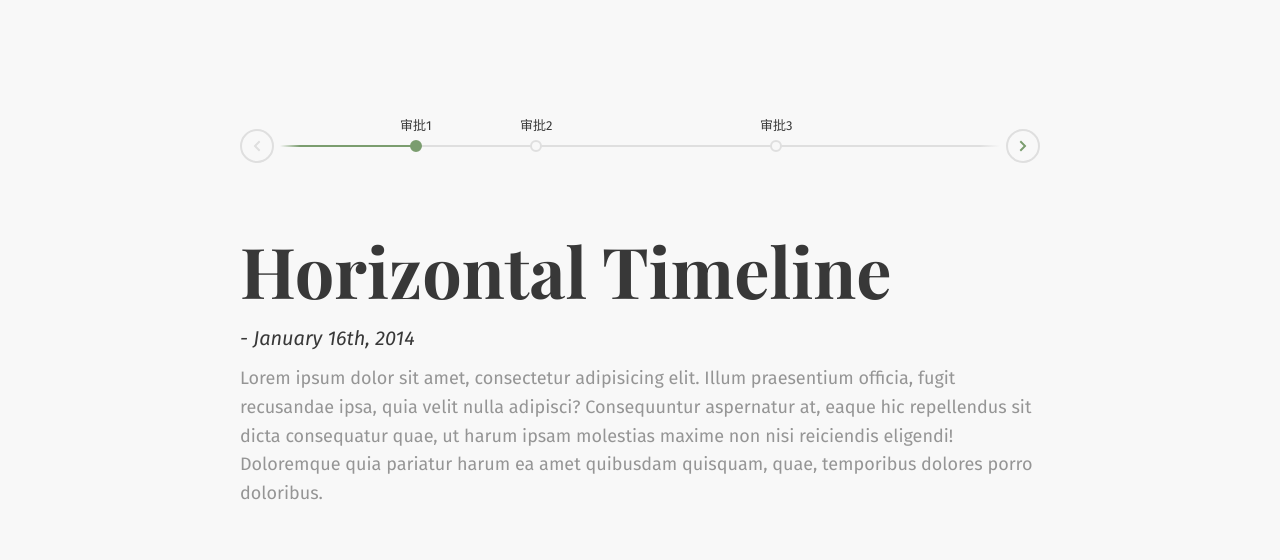
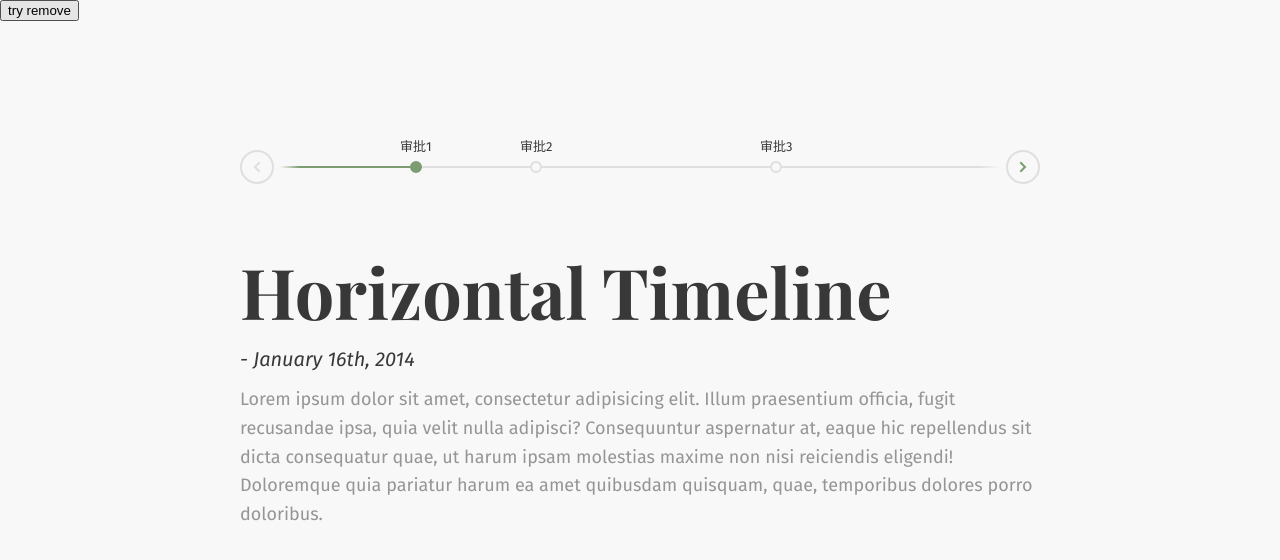
Before and after one commit to nullart/angular-horizontal-timeline, a plain HTML site: page index.html in a window 1280 px wide. Drawn offline with nearby package versions, Linux system fonts and the light colour scheme.

Commit message:
add move

```diff
--- a/app/timeline.controller.js
+++ b/app/timeline.controller.js
@@ -3,7 +3,8 @@
  */
 angular.module('app', []).controller('timelineController', function ($scope) {
 
-    var nodes = [{
+    var nodes = [
+        {
             name: "审批1",
             date: "01/04/2016"
         }, {
@@ -24,7 +25,8 @@ angular.module('app', []).controller('timelineController', function ($scope) {
         }, {
             name: "审批6",
             date: "01/22/2016"
-        }, {
+        },
+        {
             name: "审批7",
             date: "01/23/2016"
         }, {
--- a/app/timeline.directive.js
+++ b/app/timeline.directive.js
@@ -25,7 +25,6 @@ angular.module('app')
                     timelineComponents['timelineNavigation'] = timeline.find('.cd-timeline-navigation');
                     timelineComponents['eventsContent'] = timeline.children('.events-content');
 
-                    console.dir(timelineComponents['timelineDates'])
 
                     //assign a left postion to the single events along the timeline
                     setDatePosition(timelineComponents, eventsMinDistance);
--- a/index.html
+++ b/index.html
@@ -16,14 +16,18 @@
 
     <title>Horizontal Timeline | CodyHouse</title>
 </head>
-<body ng-app="app">
-<section ng-controller="timelineController" class="cd-horizontal-timeline" data-spacing="60" time-line>
+<body ng-app="app" ng-controller="timelineController">
+<section>
+    <button ng-click="remove()">try remove</button>
+</section>
+
+<section  class="cd-horizontal-timeline" data-spacing="60" time-line>
     <div class="timeline">
         <div class="events-wrapper">
             <div class="events">
                 <ol>
-                    <li ng-repeat="node in nodes" >
-                        <a time-line-li ng-class="{'selected':$index == 0}" href="#0" data-date="{{node.date}}"
+                    <li time-line-li ng-repeat="node in nodes">
+                        <a ng-class="{'selected':$index == 0}" href="#0" data-date="{{node.date}}"
                            class="border-after-blue bg-after-blue">{{node.name}}
                         </a>
                     </li>
@@ -191,7 +195,6 @@
     </div>
     <!-- .events-content -->
 </section>
-
 <script src="js/jquery-2.1.4.js"></script>
 <script src="js/jquery.mobile.custom.min.js"></script>
 <script src="https://ajax.googleapis.com/ajax/libs/angularjs/1.5.6/angular.min.js"></script>
```
Lines whose indentation alone changed are shown as unchanged.
